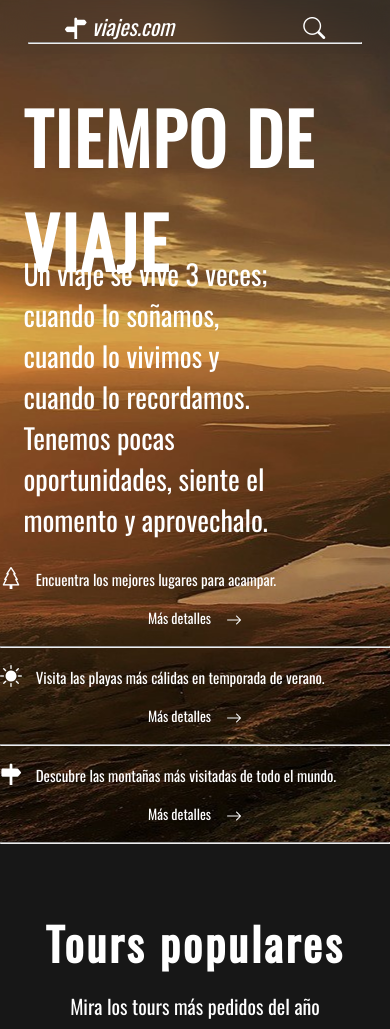
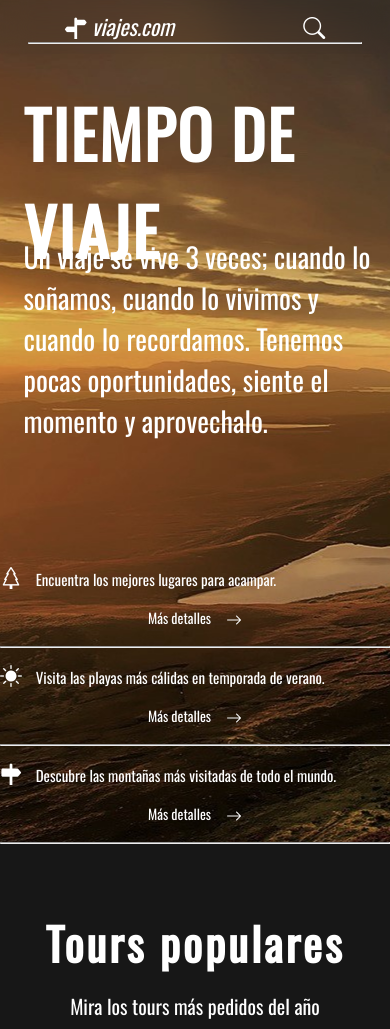
Before and after one commit to DahbOne1/tiemposDeViaje, a plain HTML site: page index.html in a window 390 px wide. Shown: the top 1029 px of the page. Drawn offline with nearby package versions, Linux system fonts and the light colour scheme.

Commit message:
second version-second push

```diff
--- a/css/style.css
+++ b/css/style.css
@@ -395,15 +395,15 @@ footer a{
     #home h1{
         top: 10%;
         left: 6%;
-        font-size: 70px;
+        font-size: 65px;
         letter-spacing: 2px;
     }
 
     #description{
-        top: 30%;
+        top: 28%;
         left: 6%;
         font-size: 28px;
-        width: 70%;
+        width: 90%;
     }
 
     #home article{
@@ -444,13 +444,13 @@ footer a{
     /*seccion discover*/
     #discover h5{
         left: 7%;
-        top: 18%;
+        top: 14%;
         font-size: 45px;
     }
 
     #galery{
         left: 7%;
-        top: 36%;
+        top: 28%;
         flex-wrap: wrap;
         gap: 8px;
     }
```
